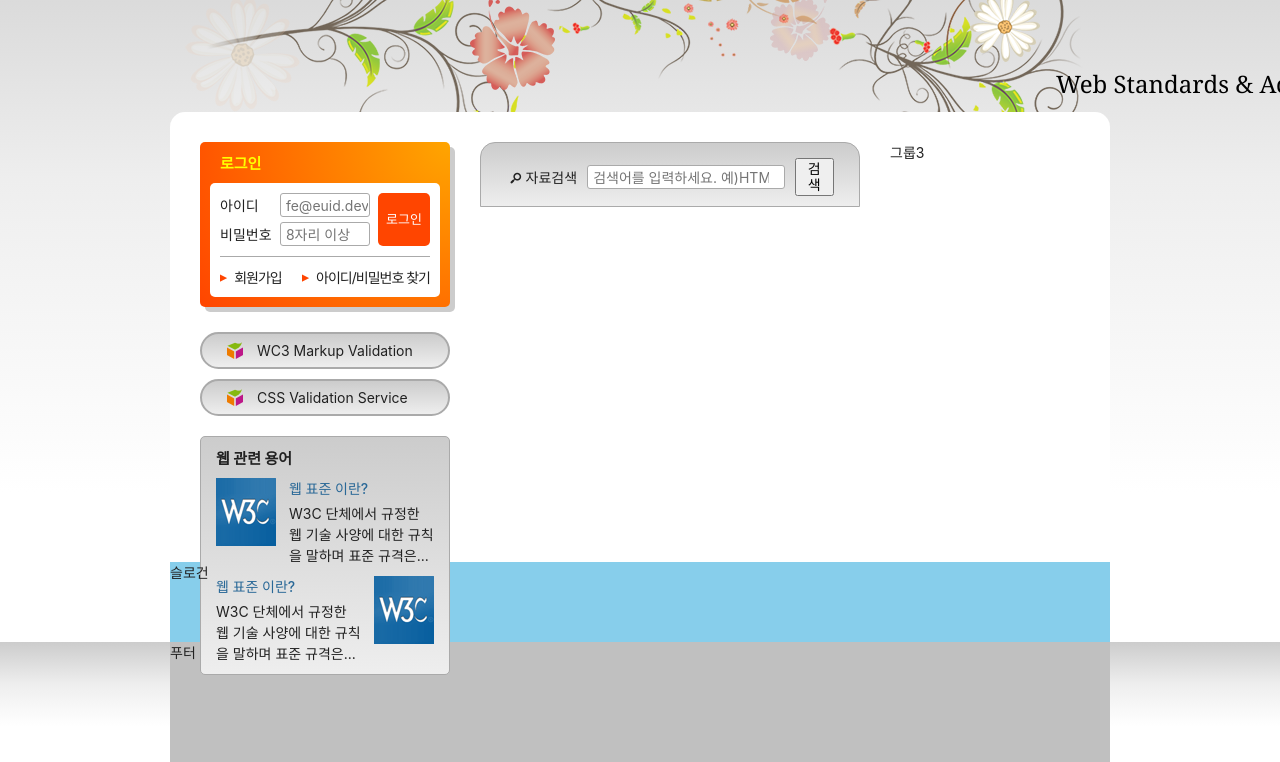
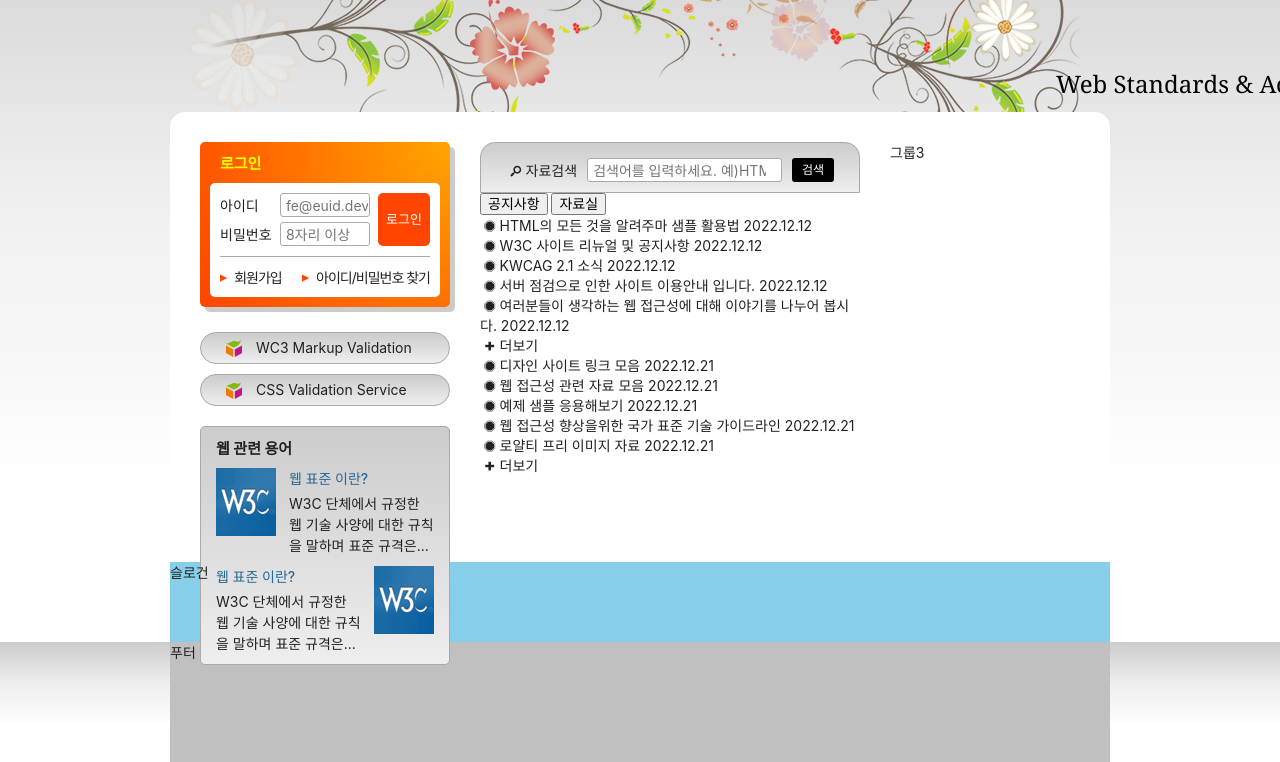
Before and after one commit to kimmoonju-102/HTML5, a plain HTML site: page index.html in a window 1280 px wide. Shown: the part 135-897 px from the top of the page. Drawn offline with Linux system fonts and the light colour scheme; a web font is replaced by a local one.

Commit message:
공지사항 및 자료실 마크업 완료

```diff
--- a/index.html
+++ b/index.html
@@ -203,10 +203,68 @@
               <label for="search" class="form-group-label"><span class="icon-search" aria-hidden="true"></span>자료검색</label>
               <input type="search" id="search" class="form-group-input" required placeholder="검색어를 입력하세요. 예)HTML5" />
             </div>
-            <button type="submit" class="button-fill button">검색</button>
+            <button type="submit" class="search-button button-fill button">검색</button>
           </div>
         </fieldset>
       </form>
+      <div class="board">
+        <div class="tab-list" role="tablist">
+          <button type="button" class="tab" role="tab" aria-selected="true" aria-controls="notice" id="noticeButton">공지사항</button>
+          <button type="button" class="tab" role="tab" aria-selected="false" aria-controls="archive" id="archiveButton">자료실</button>
+        </div>
+        <div class="notice tab-panel" role="tabpanel" id="notice" aria-labelledby="noticeButton">
+          <ul class="board-list">
+            <li>
+              <a class="icon-stop" href="/">HTML의 모든 것을 알려주마 샘플 활용법</a>
+              <time datetime="2022-12-12T13:53:45">2022.12.12</time>
+            </li>
+            <li>
+              <a class="icon-stop" href="/">W3C 사이트 리뉴얼 및 공지사항</a>
+              <time datetime="2022-12-12T13:53:45">2022.12.12</time>
+            </li>
+            <li>
+              <a class="icon-stop" href="/">KWCAG 2.1 소식</a>
+              <time datetime="2022-12-12T13:53:45">2022.12.12</time>
+            </li>
+            <li>
+              <a class="icon-stop" href="/">서버 점검으로 인한 사이트 이용안내 입니다.</a>
+              <time datetime="2022-12-12T13:53:45">2022.12.12</time>
+            </li>
+            <li>
+              <a class="icon-stop" href="/">여러분들이 생각하는 웹 접근성에 대해 이야기를 나누어 봅시다.</a>
+              <time datetime="2022-12-12T13:53:45">2022.12.12</time>
+            </li>
+          </ul>
+          <a href="/" class="board-more icon-plus" aria-labelledby="noticeButton">더보기</a>
+        </div>
+
+        <div class="archive tab-panel" role="tabpanel" id="archive" aria-labelledby="archiveButton">
+          <ul class="board-list">
+            <li>
+              <a class="icon-stop" href="/">디자인 사이트 링크 모음</a>
+              <time datetime="2022-12-21T13:53:45">2022.12.21</time>
+            </li>
+            <li>
+              <a class="icon-stop" href="/">웹 접근성 관련 자료 모음</a>
+              <time datetime="2022-12-21T13:53:45">2022.12.21</time>
+            </li>
+            <li>
+              <a class="icon-stop" href="/">예제 샘플 응용해보기</a>
+              <time datetime="2022-12-21T13:53:45">2022.12.21</time>
+            </li>
+            <li>
+              <a class="icon-stop" href="/">웹 접근성 향상을위한 국가 표준 기술 가이드라인</a>
+              <time datetime="2022-12-21T13:53:45">2022.12.21</time>
+            </li>
+            <li>
+              <a class="icon-stop" href="/">로얄티 프리 이미지 자료</a>
+              <time datetime="2022-12-21T13:53:45">2022.12.21</time>
+            </li>
+          </ul>
+          <a href="/" class="board-more icon-plus" aria-labelledby="archiveButton">더보기</a>
+        </div>
+      </div>
+
     </div>
     <div class="group group3">그룹3</div>
   </main>
--- a/styles/style.css
+++ b/styles/style.css
@@ -173,8 +173,8 @@ body {
   /* header 기준으로 position을 주고 있음 */
   /* 그래서 기준을 따로 정해야함 */
   top: 47px;
+  display: none;
   padding: 4px 0;
-  display: none;
 }
 
 .menu-html,
@@ -324,6 +324,7 @@ body {
 
 .group2 {
   width: 380px;
+  height: 300px;
 }
 
 .group3 {
@@ -421,23 +422,27 @@ body {
 }
 
 .validation-list a {
+  background: url("./images/validation_icon.png") no-repeat 25px 50%,
+    #ccc linear-gradient(to bottom, #ccc, #eee);
+  padding: 0 15px 0 55px;
+  border-radius: 30px;
+  line-height: 30px;
+  border: 1px solid #aaa;
+  cursor: pointer;
   display: block;
-  background:url("./images/validation_icon.png") no-repeat 25px 50%,  #ccc linear-gradient(to bottom, #ccc, #eee);
-  border: 2px solid #aaa;
-  padding: 8px 15px 8px 55px;
-  border-radius: 30px;
 }
 
 .validation-list a:hover,
 .validation-list a:focus{
   color: #f00;
 }
+
 /* 웹 관련 용어 */
 .term {
   margin-top: 20px;
-  padding: 10px 15px;
   border: 1px solid #aaa;
   border-radius: 5px;
+  padding: 10px 15px;
   background: #ccc linear-gradient(to bottom, #ccc, #eee);
 }
 
@@ -508,7 +513,7 @@ body {
 .form-group {
   /* flex-grow 속성 다시 알아보기 확대속성임. */
   flex-grow: 1;
-  /* lable, input, button을 위해 배치 display: flex; */
+  /* lable, input, button을 위해 배치 display: flex; flex 아이템들 */
   display: flex;
   flex-flow: row nowrap;
   align-items: center;
@@ -525,7 +530,9 @@ body {
   border-radius: 3px;
   height: 24px;
   padding: 1px 1px 1px 5px;
+  /* 남은 영역을 늘리기위해 확대 flex-grow */
   flex-grow: 1;
+  /* 크로스브라우징이슈 해결하기 위해 min-width, width */
   min-width: 0;
   width: 100%;
 }
```
